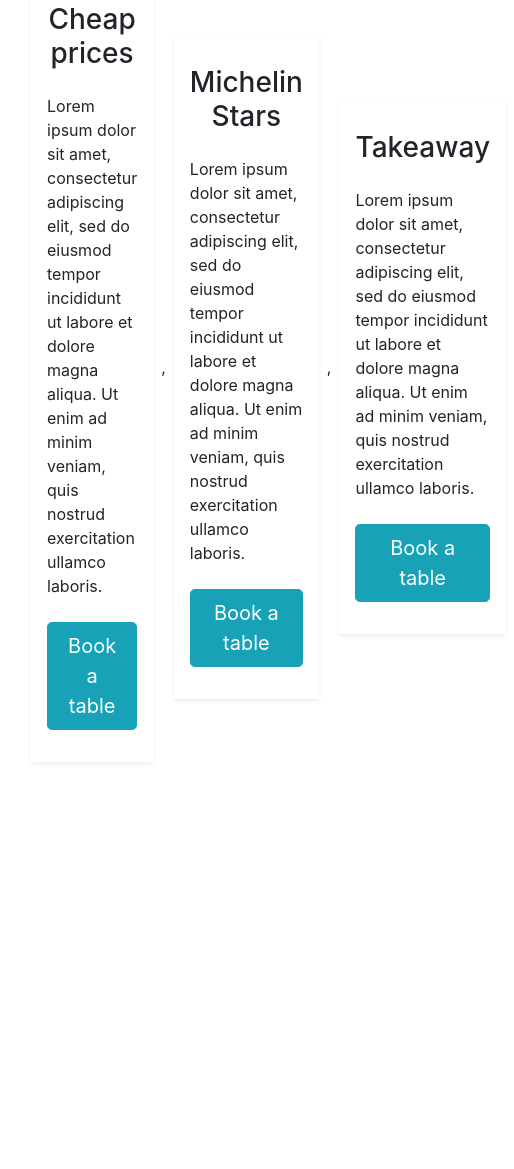
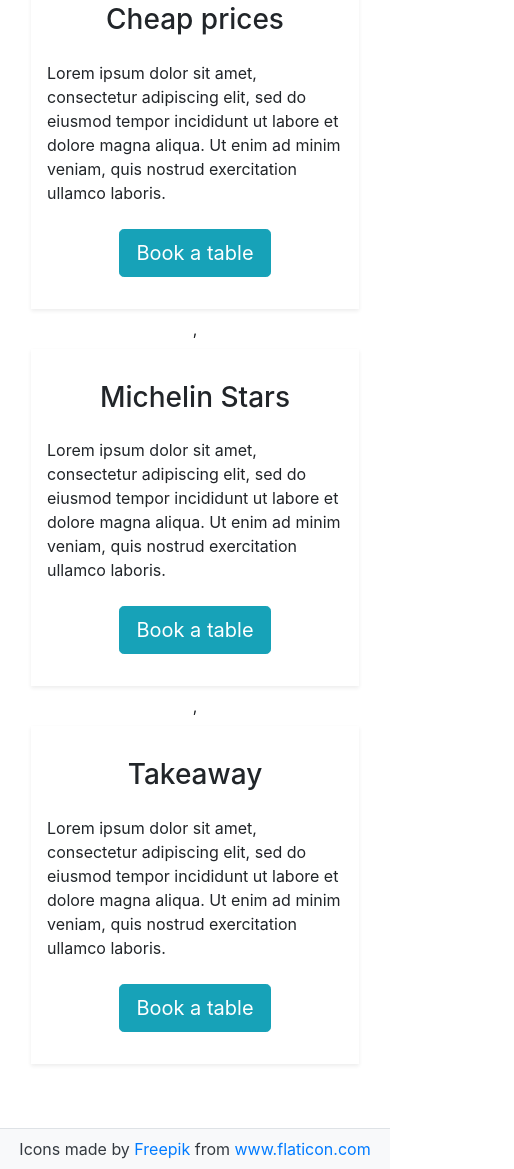
Before and after one commit to cristianCeamatu/microverse-js-restaurant-page, a website built with webpack: page dist/index.html in a window 390 px wide. Shown: the part 693-1862 px from the top of the page, 514 px wide, since content can reach past the window. Before the commit the page ends 1519 px from the top, so only its background shows below. Built offline with nearby package versions, Linux system fonts and the light colour scheme.

Commit message:
Refactor mobile responsive

```diff
--- a/src/assets/style.scss
+++ b/src/assets/style.scss
@@ -23,3 +23,14 @@
     }
   }
 }
+
+main {
+  article {
+    min-width: 300px;
+    max-width: 450px;
+  }
+}
+
+.nav-item .nav-link.active {
+  background-color:#17a2b8;
+}
--- a/src/components/Footer.js
+++ b/src/components/Footer.js
@@ -1,3 +1,13 @@
-Icons made by < a href = "https://www.flaticon.com/authors/freepik"
-title = "Freepik" > Freepik < /a> from <a href="https:/ / www.flaticon.com / " title="
-Flaticon "> www.flaticon.com</a>
+export default function component() {
+  const element = document.createElement('footer');
+
+  element.innerHTML = `
+    <div class="container-fluid text-center py-2 bg-light text-dark border-top">
+      Icons made by <a href = "https://www.flaticon.com/authors/freepik"
+      title = "Freepik" >Freepik</a> from <a href="https:/ / www.flaticon.com / " title="
+      Flaticon "> www.flaticon.com</a>
+    </div>
+  `;
+
+  return element;
+}
--- a/src/components/Main.js
+++ b/src/components/Main.js
@@ -6,7 +6,7 @@
   element.innerHTML = `
     <main>
       <div class="container-fluid">
-        <div class="my-5 p-2 articles-container d-flex align-items-center">
+        <div class="my-5 p-2 articles-container d-flex align-items-center justify-content-center flex-wrap">
           ${[...articles.map(title => Article(title).outerHTML)]}
         </div>
       </div>
--- a/src/components/_Article.js
+++ b/src/components/_Article.js
@@ -4,9 +4,7 @@
   element.innerHTML = `
     <article class="px-3 py-4 shadow-sm m-2">
       <h3 class="article-header text-center my-2">${title}</h3>
-      <p class="my-4">Lorem ipsum dolor sit amet, consectetur adipiscing elit, sed do eiusmod tempor incididunt ut
-        labore et
-        dolore magna aliqua. Ut enim ad minim veniam, quis nostrud exercitation ullamco laboris.</p>
+      <p class="my-4">Lorem ipsum dolor sit amet, consectetur adipiscing elit, sed do eiusmod tempor incididunt ut labore et dolore magna aliqua. Ut enim ad minim veniam, quis nostrud exercitation ullamco laboris.</p>
       <button class="btn btn-lg btn-info mx-auto d-block my-2">Book a table</button>
     </article>
   `;
--- a/src/index.js
+++ b/src/index.js
@@ -5,17 +5,22 @@
 
 import Header from './components/Header';
 import Main from './components/Main';
+import Footer from './components/Footer';
 
 function component() {
   const element = document.createElement('div');
-  const articles = ['Cheap prices', 'Michelin Stars', 'Takeaway'];
-  const header = {
-    title: 'Welcome the Microverse Restaurant',
-    subtitle: 'A place where you will always want to come back',
+
+  const state = {
+    articles: ['Cheap prices', 'Michelin Stars', 'Takeaway'],
+    header: {
+      title: 'Welcome the Microverse Restaurant',
+      subtitle: 'A place where you will always want to come back',
+    },
   };
 
-  element.appendChild(Header(header));
-  element.appendChild(Main(articles));
+  element.appendChild(Header(state.header));
+  element.appendChild(Main(state.articles));
+  element.appendChild(Footer());
 
   return element;
 }
```
Also changed, not shown: dist/index.html, dist/main.js.
